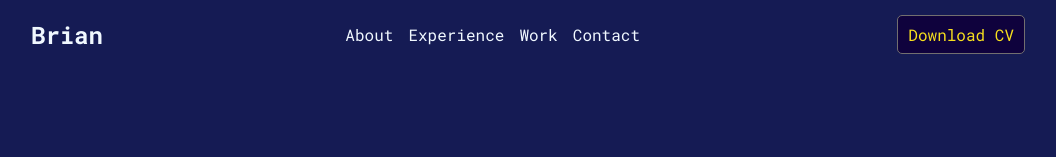
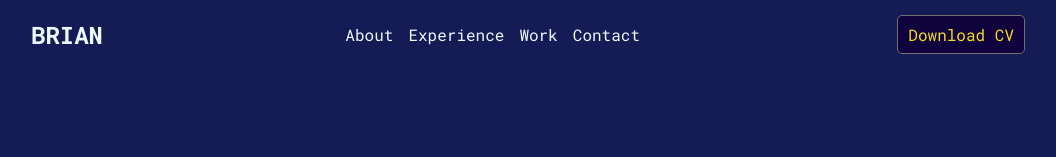
Before and after one commit to brain-ambani/brian-codes, a React (Create React App) app: page / in a window 1280 px wide. Shown: the top 157 px of the page, without its empty margins (112-1168 px from the left). Built offline with nearby package versions, Linux system fonts and the light colour scheme; grey boxes are pictures that could not be loaded.

Commit message:
updated the nav component

```diff
--- a/src/components/nav/Nav.css
+++ b/src/components/nav/Nav.css
@@ -11,6 +11,8 @@
 .logo {
   font-size: 24px;
   font-weight: bold;
+  cursor: pointer;
+  text-transform: uppercase;
 }
 
 .nav-links {
@@ -21,6 +23,11 @@
   margin-right: 15px;
   text-decoration: none;
   color: inherit;
+  transition: all 0.3s ease-in-out;
+}
+
+.nav-links a:hover {
+  color: #f7df1e;
 }
 
 .cv-button {
@@ -46,7 +53,6 @@
     margin: 0;
     padding: 10px;
     text-align: center;
-    border-bottom: 1px solid #555;
   }
 
   .navbar:hover .nav-links {
@@ -69,7 +75,8 @@
     top: 60px;
     left: 0;
     width: 100%;
-    background-color: #333;
+
+    background-color: #151b54;
   }
 
   .nav-links.show {
```
